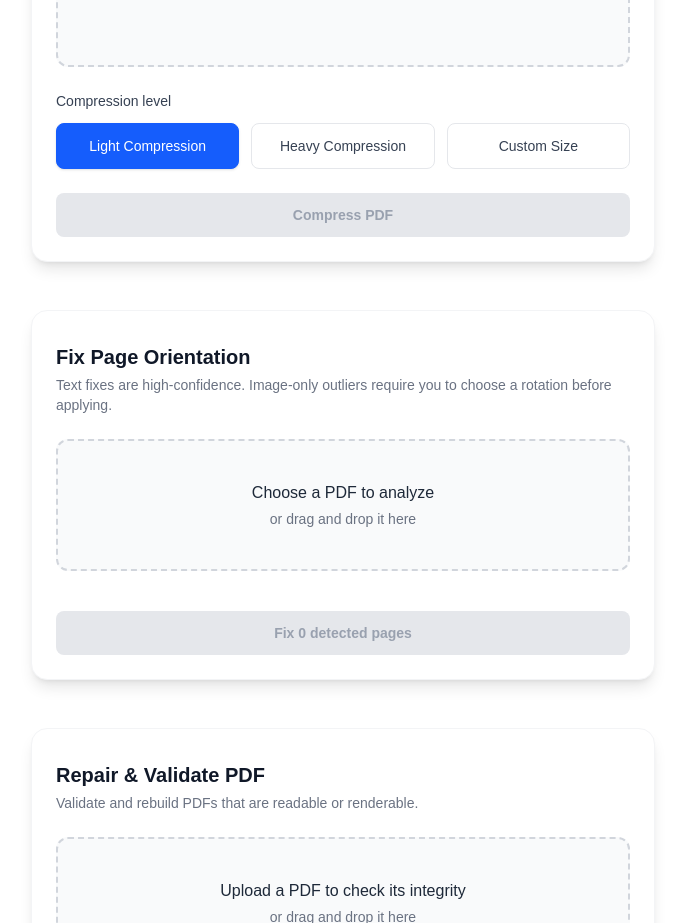
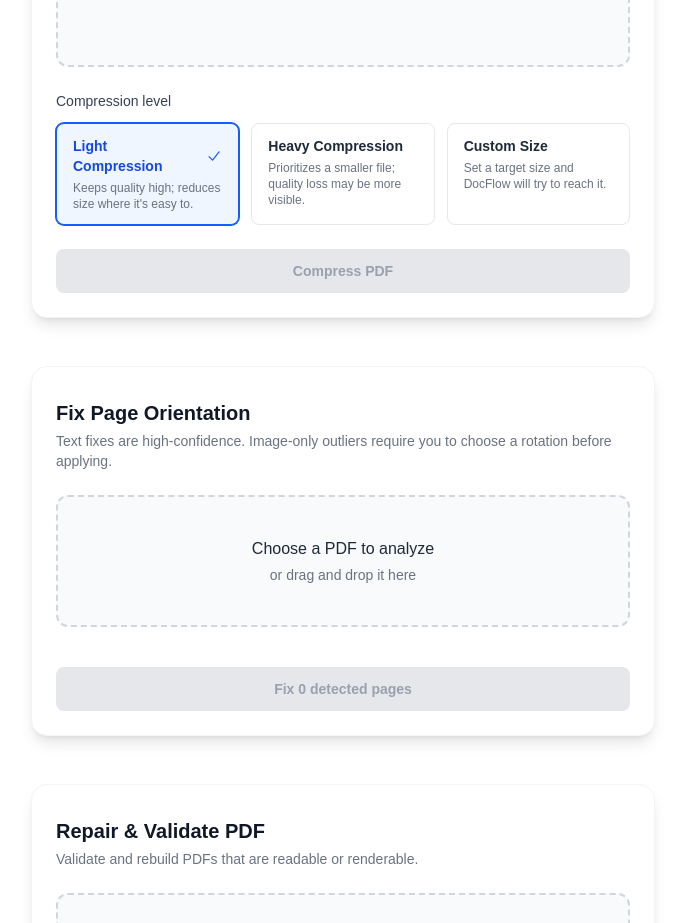
Before and after one commit to prashantgoswami671-ui/doc-flow, a Next.js app: page / in a window 1280 px wide. Shown: the part 4960-5883 px from the top of the page, without its empty margins (297-982 px from the left). Built offline with nearby package versions, Linux system fonts and the light colour scheme.

Commit message:
feat: polish compress pdf UX

```diff
--- a/components/ResultCard.tsx
+++ b/components/ResultCard.tsx
@@ -6,6 +6,8 @@ interface ResultCardProps {
   reduction: number;
   processingTime: number;
   mode: string;
+  /** Only meaningful when mode === "custom"; the target the user asked for. */
+  targetSizeMb?: number;
   onDownload: () => void;
   onCompressAnother: () => void;
 }
@@ -23,10 +25,51 @@ function formatModeLabel(mode: string): string {
   }
 }
 
-function formatSize(size: number) {
+/**
+ * Formats a byte count with one consistent unit scale (B/KB/MB) used across
+ * the whole Compress PDF experience — both the pre-upload file size and the
+ * post-compression result stats read from this single helper.
+ */
+export function formatFileSize(size: number): string {
   if (size < 1024) return `${size} B`;
   if (size < 1024 * 1024) return `${(size / 1024).toFixed(2)} KB`;
   return `${(size / (1024 * 1024)).toFixed(2)} MB`;
+}
+
+/** Below this magnitude a size change isn't meaningfully a "reduction" or an "increase". */
+const NEGLIGIBLE_CHANGE_PERCENT = 1;
+
+/**
+ * Describes the actual measured size change truthfully. A real compression
+ * engine sometimes produces almost no change, or (rarely) a larger file —
+ * this must never be presented as a reduction when it isn't one.
+ */
+function describeReduction(reductionPercent: number): {
+  label: string;
+  value: string;
+  tone: "positive" | "neutral" | "warning";
+} {
+  if (reductionPercent > NEGLIGIBLE_CHANGE_PERCENT) {
+    return {
+      label: "Reduced by",
+      value: `${reductionPercent.toFixed(1)}%`,
+      tone: "positive",
+    };
+  }
+
+  if (reductionPercent < -NEGLIGIBLE_CHANGE_PERCENT) {
+    return {
+      label: "Size increased by",
+      value: `${Math.abs(reductionPercent).toFixed(1)}%`,
+      tone: "warning",
+    };
+  }
+
+  return {
+    label: "Reduction",
+    value: "Not significantly reduced",
+    tone: "neutral",
+  };
 }
 
 export default function ResultCard({
@@ -37,9 +80,17 @@ export default function ResultCard({
   reduction,
   processingTime,
   mode,
+  targetSizeMb,
   onDownload,
   onCompressAnother,
 }: ResultCardProps) {
+  const reductionInfo = describeReduction(reduction);
+  const targetBytes =
+    mode === "custom" && targetSizeMb && Number.isFinite(targetSizeMb)
+      ? targetSizeMb * 1024 * 1024
+      : undefined;
+  const targetMissed = targetBytes !== undefined && processedSize > targetBytes;
+
   return (
     <div className="mt-8 w-full max-w-2xl rounded-2xl border border-gray-200 bg-white p-8 shadow-lg">
       {/* Header */}
@@ -68,17 +119,18 @@ export default function ResultCard({
 
         <Stat
           title="📦 Original Size"
-          value={formatSize(originalSize)}
+          value={formatFileSize(originalSize)}
         />
 
         <Stat
-          title="📦 Processed Size"
-          value={formatSize(processedSize)}
+          title="📦 Compressed Size"
+          value={formatFileSize(processedSize)}
         />
 
         <Stat
-          title="📉 Reduction"
-          value={`${reduction.toFixed(1)} %`}
+          title={`📉 ${reductionInfo.label}`}
+          value={reductionInfo.value}
+          tone={reductionInfo.tone}
         />
 
         <Stat
@@ -87,7 +139,18 @@ export default function ResultCard({
         />
 
         <Stat title="⚙️ Mode" value={formatModeLabel(mode)} />
+
+        {targetBytes !== undefined && (
+          <Stat title="🎯 Target Size" value={formatFileSize(targetBytes)} />
+        )}
       </div>
+
+      {targetMissed && (
+        <p className="mt-4 text-sm font-medium text-amber-600">
+          The target size couldn&apos;t be reached for this file — this is the
+          smallest DocFlow could produce.
+        </p>
+      )}
 
       {/* Download Button */}
       <button
@@ -111,14 +174,22 @@ export default function ResultCard({
 interface StatProps {
   title: string;
   value: string;
+  tone?: "positive" | "neutral" | "warning";
 }
 
-function Stat({ title, value }: StatProps) {
+function Stat({ title, value, tone }: StatProps) {
+  const valueClass =
+    tone === "positive"
+      ? "text-green-700"
+      : tone === "warning"
+        ? "text-amber-600"
+        : "text-gray-900";
+
   return (
     <div className="rounded-xl border border-gray-200 bg-gray-50 p-4">
       <p className="text-sm text-gray-500">{title}</p>
 
-      <p className="mt-1 break-all text-lg font-semibold text-gray-900">
+      <p className={`mt-1 break-all text-lg font-semibold ${valueClass}`}>
         {value}
       </p>
     </div>
--- a/components/UploadCard.tsx
+++ b/components/UploadCard.tsx
@@ -8,12 +8,28 @@ import {
   type CompressionResult,
 } from "../services/pdf/compress";
 
-import ResultCard from "./ResultCard";
+import ResultCard, { formatFileSize } from "./ResultCard";
 
-const compressionOptions: { id: CompressionMode; label: string }[] = [
-  { id: "light", label: "Light Compression" },
-  { id: "heavy", label: "Heavy Compression" },
-  { id: "custom", label: "Custom Size" },
+const compressionOptions: {
+  id: CompressionMode;
+  label: string;
+  description: string;
+}[] = [
+  {
+    id: "light",
+    label: "Light Compression",
+    description: "Keeps quality high; reduces size where it's easy to.",
+  },
+  {
+    id: "heavy",
+    label: "Heavy Compression",
+    description: "Prioritizes a smaller file; quality loss may be more visible.",
+  },
+  {
+    id: "custom",
+    label: "Custom Size",
+    description: "Set a target size and DocFlow will try to reach it.",
+  },
 ];
 
 /** Returns true when the file is a PDF (by MIME type or extension). */
@@ -21,13 +37,6 @@ function isPdfFile(file: File): boolean {
   const isPdfMime = file.type === "application/pdf";
   const isPdfExtension = file.name.toLowerCase().endsWith(".pdf");
   return isPdfMime || isPdfExtension;
-}
-
-/** Formats byte size into KB and MB strings for display. */
-function formatFileSize(bytes: number) {
-  const kb = (bytes / 1024).toFixed(2);
-  const mb = (bytes / (1024 * 1024)).toFixed(2);
-  return { kb, mb };
 }
 
 /** Maps compressibility values to user-facing labels. */
@@ -170,11 +179,19 @@ export default function UploadCard() {
     handleFileSelection(e.dataTransfer.files?.[0]);
   };
 
-  const fileSize = selectedFile ? formatFileSize(selectedFile.size) : null;
-
+  const trimmedCustomSize = customSize.trim();
+  const customSizeValue = Number(trimmedCustomSize);
   const isCustomSizeInvalid =
     compressionMode === "custom" &&
-    (customSize.trim() === "" || Number(customSize) <= 0);
+    (trimmedCustomSize === "" ||
+      !Number.isFinite(customSizeValue) ||
+      customSizeValue <= 0);
+  // Only show the inline validation message once the user has typed
+  // something invalid, not while the field is simply still empty.
+  const showCustomSizeError =
+    compressionMode === "custom" &&
+    trimmedCustomSize !== "" &&
+    isCustomSizeInvalid;
 
   const canCompress =
     selectedFile !== null && !isProcessing && !isCustomSizeInvalid;
@@ -286,13 +303,13 @@ export default function UploadCard() {
               </p>
             )}
 
-            {selectedFile && fileSize && (
+            {selectedFile && (
               <div className="rounded-lg bg-gray-50 border border-gray-200 px-4 py-3">
                 <p className="text-sm font-medium text-gray-800 truncate">
                   {selectedFile.name}
                 </p>
                 <p className="mt-1 text-sm text-gray-500">
-                  {fileSize.kb} KB · {fileSize.mb} MB
+                  {formatFileSize(selectedFile.size)}
                 </p>
               </div>
             )}
@@ -343,26 +360,65 @@ export default function UploadCard() {
         )}
 
         <div className="px-4 sm:px-6 pb-6">
-          <p className="mb-3 text-sm font-medium text-gray-700">
+          <p
+            className="mb-3 text-sm font-medium text-gray-700"
+            id="compression-level-label"
+          >
             Compression level
           </p>
 
-          <div className="grid grid-cols-1 sm:grid-cols-3 gap-3">
-            {compressionOptions.map((option) => (
+          <div
+            role="radiogroup"
+            aria-labelledby="compression-level-label"
+            className="grid grid-cols-1 sm:grid-cols-3 gap-3"
+          >
+            {compressionOptions.map((option) => {
+              const isSelected = compressionMode === option.id;
+
+              return (
                 <button
                   key={option.id}
                   type="button"
+                  role="radio"
+                  aria-checked={isSelected}
                   onClick={() => setCompressionMode(option.id)}
                   disabled={isProcessing}
-                className={`rounded-lg border px-4 py-3 text-sm font-medium transition-colors ${
-                  compressionMode === option.id
-                    ? "border-blue-600 bg-blue-600 text-white shadow-sm"
-                    : "border-gray-200 bg-white text-gray-700 hover:border-blue-300 hover:bg-blue-50"
+                  className={`flex flex-col items-start gap-1 rounded-lg border px-4 py-3 text-left transition-colors ${
+                    isSelected
+                      ? "border-blue-600 bg-blue-50 ring-1 ring-blue-600"
+                      : "border-gray-200 bg-white hover:border-blue-300 hover:bg-blue-50/50"
+                  } ${isProcessing ? "cursor-not-allowed opacity-60" : ""}`}
+                >
+                  <span className="flex w-full items-center justify-between gap-2">
+                    <span
+                      className={`text-sm font-semibold ${
+                        isSelected ? "text-blue-700" : "text-gray-800"
                       }`}
                     >
                       {option.label}
+                    </span>
+                    {isSelected && (
+                      <svg
+                        xmlns="http://www.w3.org/2000/svg"
+                        viewBox="0 0 20 20"
+                        fill="currentColor"
+                        className="h-4 w-4 shrink-0 text-blue-600"
+                        aria-hidden="true"
+                      >
+                        <path
+                          fillRule="evenodd"
+                          d="M16.704 4.153a.75.75 0 0 1 .143 1.052l-8 10.5a.75.75 0 0 1-1.127.075l-4.5-4.5a.75.75 0 0 1 1.06-1.06l3.894 3.893 7.48-9.817a.75.75 0 0 1 1.05-.143Z"
+                          clipRule="evenodd"
+                        />
+                      </svg>
+                    )}
+                  </span>
+                  <span className="text-xs text-gray-500">
+                    {option.description}
+                  </span>
                 </button>
-            ))}
+              );
+            })}
           </div>
 
           {compressionMode === "custom" && (
@@ -382,8 +438,24 @@ export default function UploadCard() {
                 value={customSize}
                 onChange={(e) => setCustomSize(e.target.value)}
                 disabled={isProcessing}
-                className="w-full rounded-lg border border-gray-300 px-4 py-2.5 text-sm text-gray-900 placeholder:text-gray-400 focus:border-blue-500 focus:outline-none focus:ring-2 focus:ring-blue-500/20"
+                aria-describedby="custom-size-help"
+                aria-invalid={showCustomSizeError || undefined}
+                className={`w-full rounded-lg border px-4 py-2.5 text-sm text-gray-900 placeholder:text-gray-400 focus:outline-none focus:ring-2 focus:ring-blue-500/20 ${
+                  showCustomSizeError
+                    ? "border-red-400 focus:border-red-500"
+                    : "border-gray-300 focus:border-blue-500"
+                }`}
               />
+              <p id="custom-size-help" className="mt-2 text-xs text-gray-500">
+                DocFlow will try to reduce the PDF to this size. It&apos;s a
+                target, not a guarantee — if it can&apos;t be reached, you&apos;ll
+                get the smallest file DocFlow could produce instead.
+              </p>
+              {showCustomSizeError && (
+                <p className="mt-1 text-xs font-medium text-red-600">
+                  Enter a target size greater than 0 MB.
+                </p>
+              )}
             </div>
           )}
 
@@ -391,14 +463,43 @@ export default function UploadCard() {
             type="button"
             onClick={handleCompressPdf}
             disabled={!canCompress}
-            className={`mt-6 w-full rounded-lg px-4 py-3 text-sm font-semibold transition-colors ${
+            aria-busy={isProcessing}
+            className={`mt-6 flex w-full items-center justify-center rounded-lg px-4 py-3 text-sm font-semibold transition-colors ${
               canCompress
                 ? "bg-blue-600 text-white hover:bg-blue-700"
                 : "bg-gray-200 text-gray-400 cursor-not-allowed"
             }`}
           >
-            {isProcessing ? "Processing PDF..." : "Compress PDF"}
+            {isProcessing && (
+              <svg
+                className="mr-2 h-4 w-4 animate-spin"
+                viewBox="0 0 24 24"
+                fill="none"
+                aria-hidden="true"
+              >
+                <circle
+                  className="opacity-25"
+                  cx="12"
+                  cy="12"
+                  r="10"
+                  stroke="currentColor"
+                  strokeWidth="4"
+                />
+                <path
+                  className="opacity-75"
+                  fill="currentColor"
+                  d="M4 12a8 8 0 018-8V0C5.373 0 0 5.373 0 12h4z"
+                />
+              </svg>
+            )}
+            {isProcessing ? "Compressing..." : "Compress PDF"}
           </button>
+
+          {isProcessing && (
+            <p className="mt-2 text-center text-xs text-gray-500">
+              Compressing your PDF — this can take a moment for larger files.
+            </p>
+          )}
         </div>
 
         {result && (
@@ -410,6 +511,9 @@ export default function UploadCard() {
             reduction={result.reductionPercent}
             processingTime={result.processingTime}
             mode={result.mode}
+            targetSizeMb={
+              result.mode === "custom" ? Number(customSize) : undefined
+            }
             onDownload={() =>
               downloadPdfBytes(
                 result.bytes,
```
Lines whose indentation alone changed are shown as unchanged.
